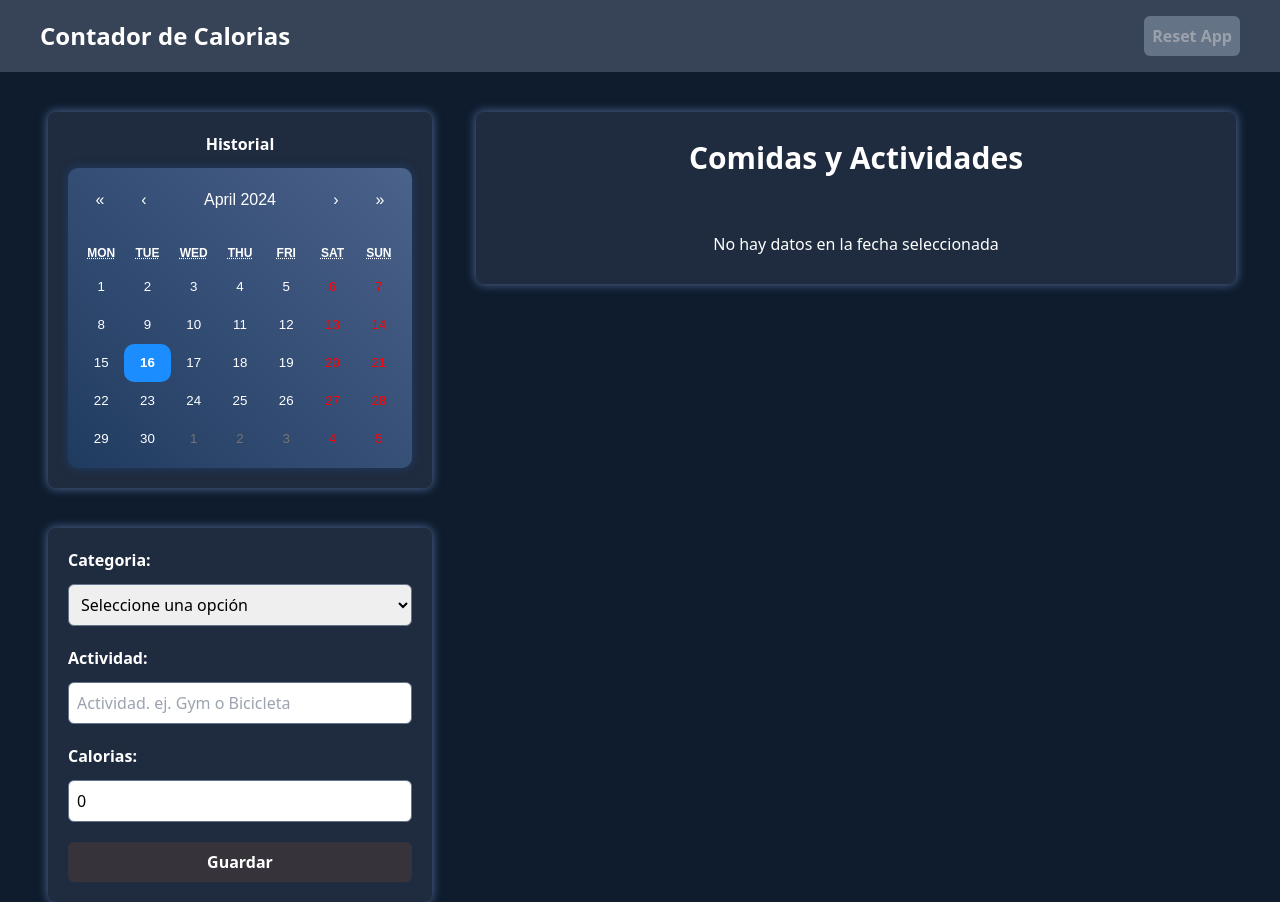
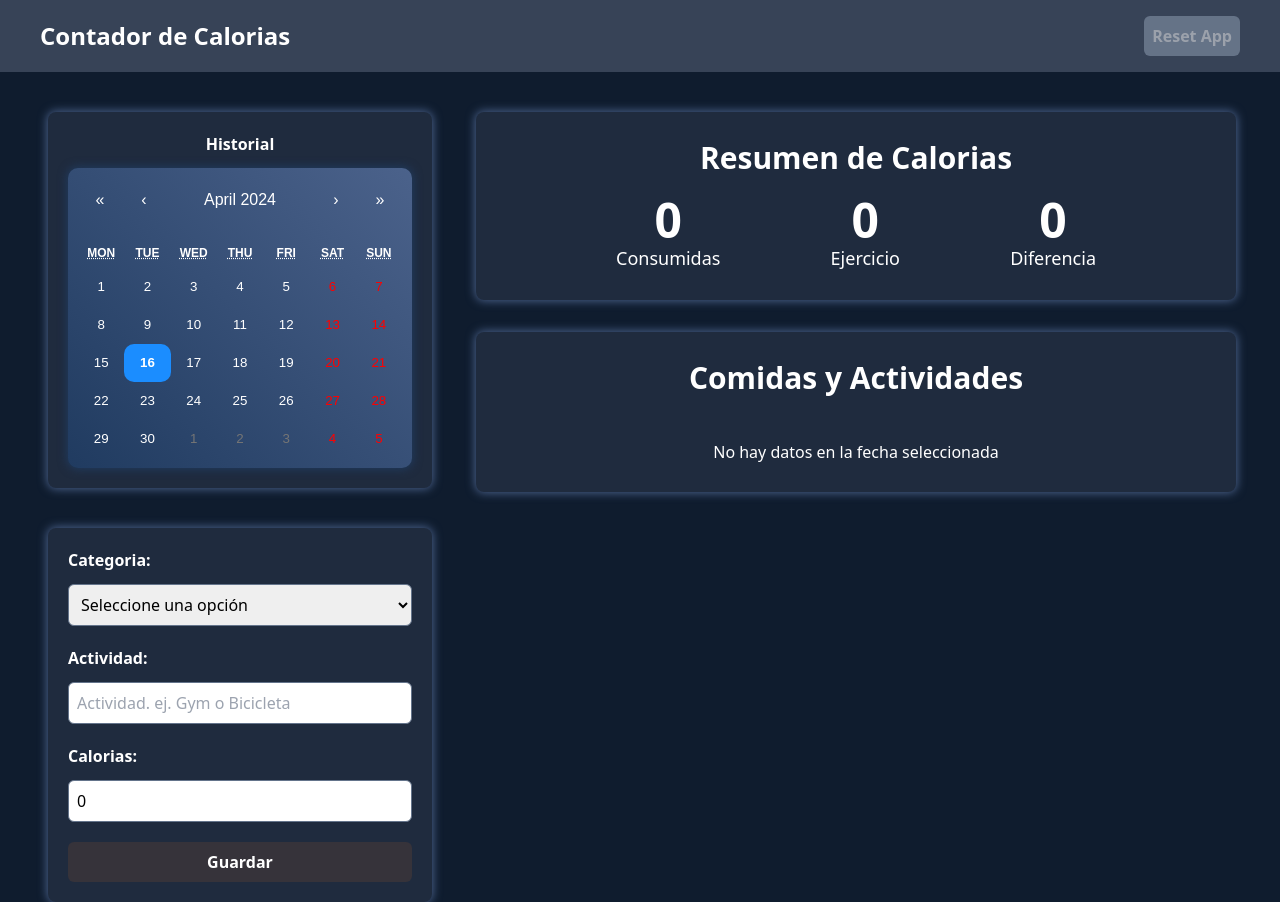
Before and after one commit to juancpdev/calorie-tracker, a React (Vite) app: page / in a window 1280 px wide. Built offline with nearby package versions, Linux system fonts and the light colour scheme; what tailwindcss-animated would draw is missing.

Commit message:
fin calorias total resumen

```diff
--- a/src/App.tsx
+++ b/src/App.tsx
@@ -5,6 +5,7 @@ import Form from "./components/Form"
 import { activityReducer, initialState } from "./reducers/activity-reducer"
 import ActivityList from "./components/ActivityList"
 import Resume from "./components/Resume"
+import CalorieTracker from "./components/CalorieTracker"
 
 function App() {
 
@@ -49,13 +50,21 @@ function App() {
 
           </div>
 
+          <div className=" w-full">
+            <section className=" w-full pt-10 md:px-5 xl:pb-8">
+              <CalorieTracker
+                activities={state.activities}
+              />
+            </section>
 
-          <section className=" w-full py-10 md:px-5 xl:pb-8">
-            <ActivityList
-              activities = {state.activities}
-              dispatch = {dispatch}
-            />
-          </section>
+            <section className=" w-full py-10 md:px-5 xl:pb-8 xl:pt-0">
+              <ActivityList
+                activities = {state.activities}
+                dispatch = {dispatch}
+              />
+            </section>
+          </div>
+
         </div>
     </>
   )
--- a/src/components/ActivityList.tsx
+++ b/src/components/ActivityList.tsx
@@ -1,3 +1,4 @@
+/* eslint-disable react-hooks/exhaustive-deps */
 import { useMemo, Dispatch } from "react"
 import { Activity } from "../types"
 import { categories } from "../data/categories"
@@ -18,10 +19,10 @@ export default function ActivityList({ activities, dispatch } : ActivityStatePro
     return (
         <>
             <div
-                className=" rounded-lg shadow-custom p-7 mx-6 space-y-14 activity"
+                className=" rounded-lg shadow-custom p-7 mx-6 space-y-11 activity"
                 style={{backgroundColor: "#1F2B3E"}}
             >
-                <h2 className=" text-3xl font-bold text-white text-center">Comidas y Actividades</h2>
+                <h2 className=" text-2xl md:text-3xl font-bold text-white text-center">Comidas y Actividades</h2>
 
                     {isEmptyActivities ?
                         <p className="text-white text-center">No hay datos en la fecha seleccionada</p> :
--- /dev/null
+++ b/src/components/CalorieDisplay.tsx
@@ -0,0 +1,13 @@
+type CalorieDisplayProps = {
+    calories: number,
+    text: string
+}
+
+export default function CalorieDisplay({calories, text} : CalorieDisplayProps) {
+  return (
+        <div className='text-center'>
+            <p className='text-white font-black text-3xl md:text-5xl'>{calories}</p>
+            <p className='text-white md:text-lg'>{text}</p>
+        </div>
+  )
+}
--- /dev/null
+++ b/src/components/CalorieTracker.tsx
@@ -0,0 +1,39 @@
+import { useMemo } from 'react'
+import { Activity } from '../types'
+import CalorieDisplay from './CalorieDisplay'
+
+type CalorieTrackerProps = {
+    activities: Activity[]
+}
+
+export default function CalorieTracker({activities} : CalorieTrackerProps)  {
+
+    const caloriesConsumed = useMemo(() => activities.reduce((total, activity) => activity.category === 1 ? total + activity.calories : total , 0 ), [activities])
+    const caloriesBurned = useMemo(() => activities.reduce((total, activity) => activity.category === 2 ? total + activity.calories : total , 0 ), [activities])
+    const caloriesDif = useMemo(() => caloriesConsumed - caloriesBurned , [activities])
+
+    return (
+        <>
+            <div
+                className=" rounded-lg shadow-custom p-7 mx-6 space-y-5 activity"
+                style={{backgroundColor: "#1F2B3E"}}
+            >
+                <h2 className='text-white font-bold text-center text-2xl md:text-3xl'>Resumen de Calorias</h2>
+                <div className='w-full flex justify-between md:px-28'>
+                    <CalorieDisplay
+                        calories={caloriesConsumed}
+                        text={"Consumidas"}
+                    />
+                    <CalorieDisplay
+                        calories={caloriesBurned}
+                        text={"Ejercicio"}
+                    />
+                    <CalorieDisplay
+                        calories={caloriesDif}
+                        text={"Diferencia"}
+                    />
+                </div>
+            </div>
+        </>
+    )
+}
--- a/src/index.css
+++ b/src/index.css
@@ -53,7 +53,7 @@ body {
 
 .activity {
     overflow-y: auto;
-    max-height: 49.3rem;
+    max-height: 35.5rem;
 
 }
 
```
